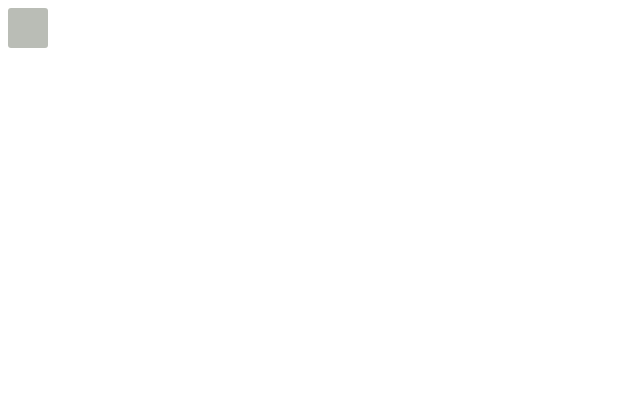
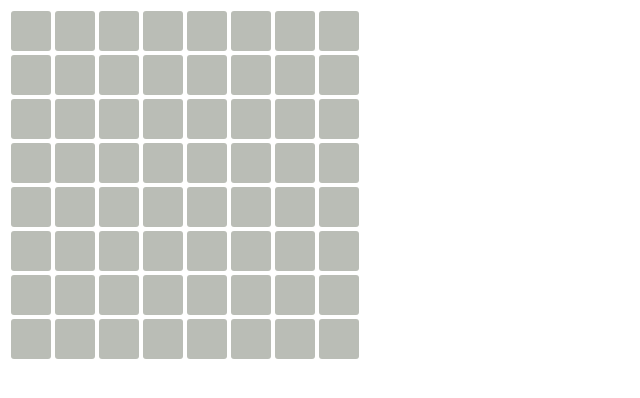
Before and after one commit to ZzCalvinzZ/minesweeper-ts, a React (Create React App) app: page / in a window 1280 px wide. Shown: the top 398 px of the page, without its empty margins (0-640 px from the left). Built offline with nearby package versions, Linux system fonts and the light colour scheme.

Commit message:
grid of cells

```diff
--- a/src/App.tsx
+++ /dev/null
@@ -1,14 +0,0 @@
-import React from "react";
-import UnopenedCell from "./components/cells/UnopenedCell";
-
-function App() {
-  return (
-    <div className="App">
-      <header className="App-header">
-        <UnopenedCell />
-      </header>
-    </div>
-  );
-}
-
-export default App;
--- /dev/null
+++ b/src/Game.tsx
@@ -0,0 +1,35 @@
+import React, { useState } from "react";
+import Minefield from "./components/Minefield";
+import GameContext from "./GameContext";
+import { COLUMNS, ROWS, MINES } from "./constants";
+import { generateMinefield } from "./utils/mines";
+
+function App() {
+  const [config, setConfig] = useState({
+    columns: COLUMNS,
+    rows: ROWS,
+    mines: MINES,
+  });
+  const [minefield, setMinefield] = useState(
+    generateMinefield(config.columns, config.rows, config.mines)
+  );
+  const [gameStarted, setGameStarted] = useState(false);
+
+  return (
+    <GameContext.Provider
+      value={{
+        minefield,
+        setMinefield,
+        gameStarted,
+        setGameStarted,
+        config
+      }}
+    >
+      <div className="Game">
+        <Minefield></Minefield>
+      </div>
+    </GameContext.Provider>
+  );
+}
+
+export default App;
--- /dev/null
+++ b/src/GameContext.tsx
@@ -0,0 +1,30 @@
+import React from "react";
+import Minefield from "./components/Minefield";
+
+export enum CellState {
+  Unopened,
+  Opened,
+  Flagged,
+}
+
+export type Cell = {
+  state: CellState;
+  hasMine: Boolean;
+};
+export type Minefield = Cell[][];
+
+export type GameContextType = {
+  minefield?: Minefield;
+  setMinefield?: React.Dispatch<any>;
+  gameStarted?: Boolean;
+  setGameStarted?: React.Dispatch<any>;
+  config?: {
+    columns: number;
+    rows: number;
+    mines: number;
+  };
+};
+
+const GameContext = React.createContext<GameContextType>({});
+
+export default GameContext;
--- /dev/null
+++ b/src/components/Minefield.tsx
@@ -0,0 +1,37 @@
+import React, { ReactNode, useContext } from "react";
+import { createUseStyles } from "react-jss";
+import UnopenedCell from "./cells/UnopenedCell";
+import GameContext from "../GameContext";
+
+const useStyles = createUseStyles({
+  minefield: {},
+});
+
+type CellProps = {
+  className: string;
+  children?: ReactNode;
+};
+
+const Minefield = () => {
+  const classes = useStyles();
+  const { minefield } = useContext(GameContext);
+  if (!minefield) throw Error("There must be a minefield duh");
+
+  return (
+    <div className={classes.minefield}>
+      <table>
+        {minefield.map((row) => (
+          <tr>
+            {row.map((cell) => (
+              <td>
+                <UnopenedCell></UnopenedCell>
+              </td>
+            ))}
+          </tr>
+        ))}
+      </table>
+    </div>
+  );
+};
+
+export default Minefield;
--- a/src/components/cells/Cell.tsx
+++ b/src/components/cells/Cell.tsx
@@ -1,10 +1,11 @@
 import React, { ReactNode } from "react";
 import { createUseStyles } from "react-jss";
+import { CELL_WIDTH, CELL_HEIGHT } from "../../constants";
 
 const useStyles = createUseStyles({
   cell: {
-    width: "40px",
-    height: "40px",
+    width: `${CELL_WIDTH}px`,
+    height: `${CELL_HEIGHT}px`,
     borderRadius: "3px",
   },
 });
--- /dev/null
+++ b/src/constants.ts
@@ -0,0 +1,13 @@
+import { CellState, Cell } from "./GameContext";
+
+export const CELL_WIDTH = 40;
+export const CELL_HEIGHT = 40;
+
+export const COLUMNS = 8;
+export const ROWS = 8;
+export const MINES = 10;
+
+export const DEFAULT_CELL: Cell = {
+  state: CellState.Unopened,
+  hasMine: false,
+};
--- a/src/index.tsx
+++ b/src/index.tsx
@@ -1,13 +1,13 @@
-import React from 'react';
-import ReactDOM from 'react-dom';
-import App from './App';
-import * as serviceWorker from './serviceWorker';
+import React from "react";
+import ReactDOM from "react-dom";
+import Game from "./Game";
+import * as serviceWorker from "./serviceWorker";
 
 ReactDOM.render(
   <React.StrictMode>
-    <App />
+    <Game />
   </React.StrictMode>,
-  document.getElementById('root')
+  document.getElementById("root")
 );
 
 // If you want your app to work offline and load faster, you can change
--- /dev/null
+++ b/src/utils/mines.ts
@@ -0,0 +1,39 @@
+import { DEFAULT_CELL } from "../constants";
+import { getRandomInt } from "./random";
+import { Minefield } from "../GameContext";
+
+export const generateMinefield = (
+  columns: number,
+  rows: number,
+  mines: number
+) => {
+  // create empty field
+  const minefield: Minefield = Array(rows)
+    .fill(null)
+    .map(() =>
+      Array(columns)
+        .fill(null)
+        .map(() => ({ ...DEFAULT_CELL }))
+    );
+
+  const fillMine = () => {
+    const column = getRandomInt(columns);
+    const row = getRandomInt(rows);
+    const cell = minefield[row][column];
+
+    if (cell.hasMine) {
+      fillMine();
+    } else {
+      cell.hasMine = true;
+    }
+  };
+
+  // fill field with mines
+  Array(mines)
+    .fill(null)
+    .forEach(() => {
+      fillMine();
+    });
+
+  return minefield;
+};
--- /dev/null
+++ b/src/utils/random.ts
@@ -0,0 +1,3 @@
+export function getRandomInt(max: number) {
+  return Math.floor(Math.random() * Math.floor(max));
+}
```
Also changed, not shown: 1 other file (tests, documents, lock files or other folders).
